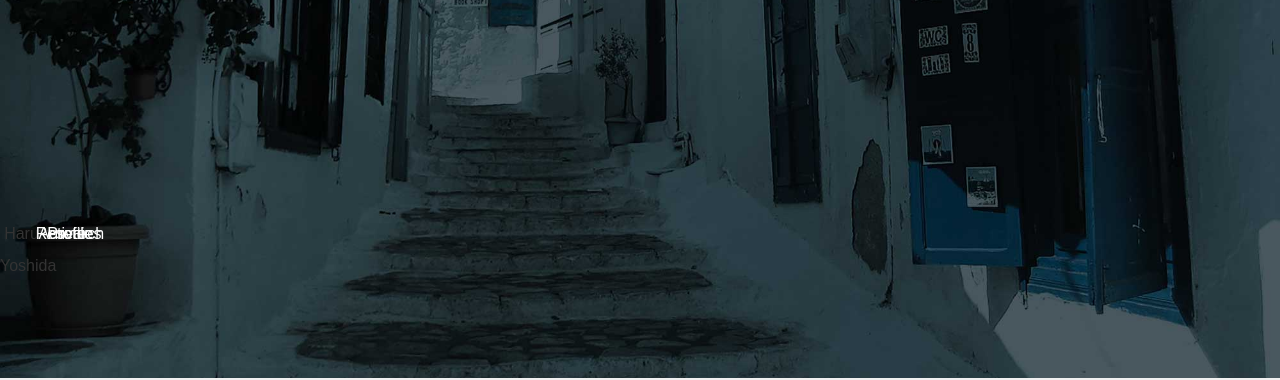
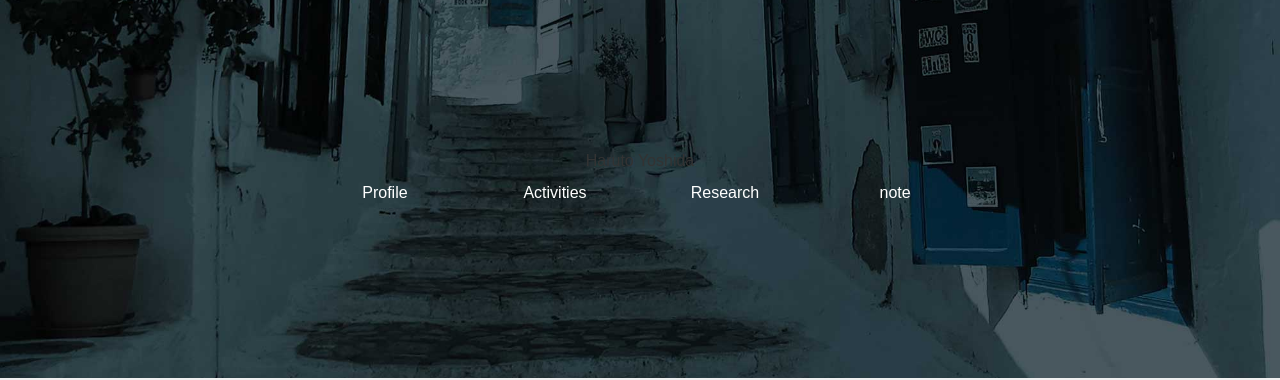
Before and after one commit to yoshida1216/yoshida.github.io, a plain HTML site: page index.html in a window 1280 px wide. Shown: the part 422-802 px from the top of the page. Drawn offline with nearby package versions, Linux system fonts and the light colour scheme; a script that the page names is missing.

Commit message:
April 26

```diff
--- a/css/style.css
+++ b/css/style.css
@@ -18,7 +18,7 @@ body {
 	background: #f0f0f0;	/*背景色*/
 	-webkit-text-size-adjust: none;
 }
-h1,h2,h3,h4,h5,p,ul,ol,li,dl,dt,dd,form,figure,form {position:absolute; margin: 0px;padding: 0px;font-size: 100%;font-weight: normal;}
+h1,h2,h3,h4,h5,p,ul,ol,li,dl,dt,dd,form,figure,form {margin: 0px;padding: 0px;font-size: 100%;font-weight: normal;}
 ul {list-style-type: none;}
 ol {padding-left: 40px;padding-bottom: 15px;}
 img {border: none;max-width: 100%;height: auto;vertical-align: middle;}
```
